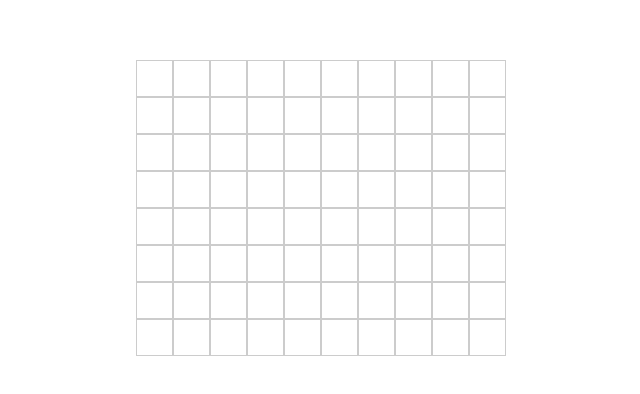
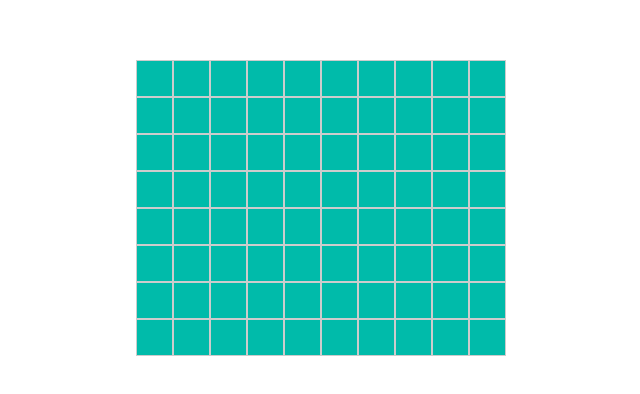
Before and after one commit to nascarsayan/react-stack, a Preact app in the folder mine-sweeper/: page / in a window 1280 px wide. Shown: the part 192-586 px from the top of the page, without its empty margins (319-959 px from the left). Built offline with nearby package versions, Linux system fonts and the light colour scheme.

Commit message:
green unrevealed cells

```diff
--- a/mine-sweeper/src/app.tsx
+++ b/mine-sweeper/src/app.tsx
@@ -134,7 +134,11 @@ export function App() {
                       style={{
                         cursor: (cell.isRevealed || isGameOver)
                           ? "default"
-                          : "pointer"
+                          : "pointer",
+
+                        backgroundColor: (cell.isRevealed || isGameOver)
+                          ? "#fff"
+                          : "#0ba"
                       }}
                       onClick={
                         () => handleCellClick(i, j)
```
